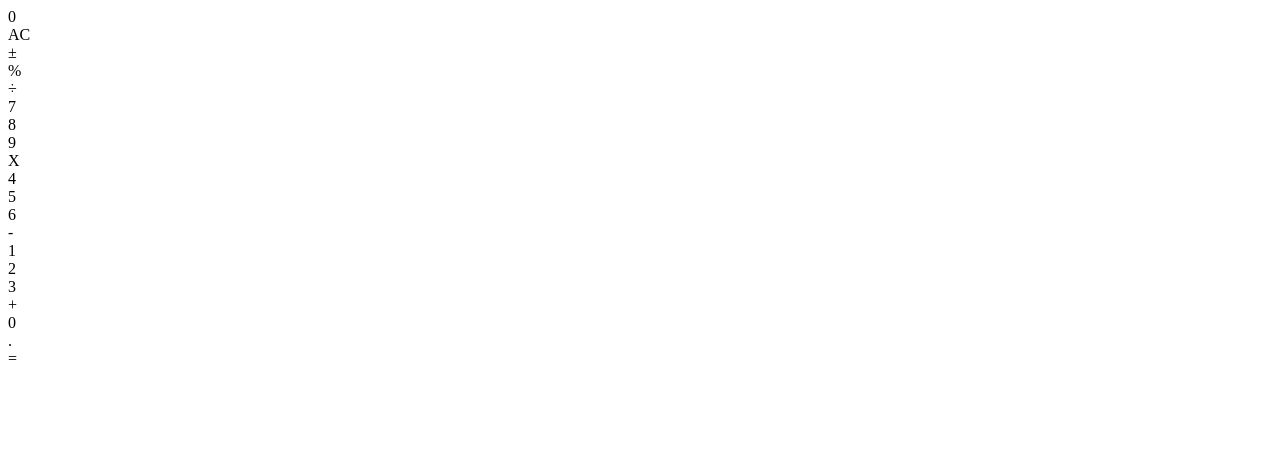
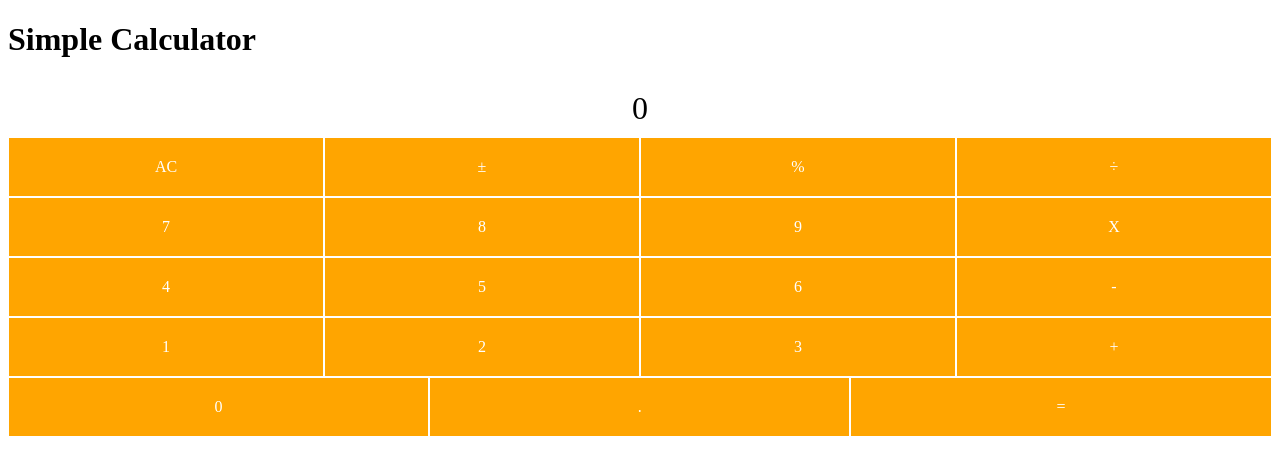
Before and after one commit to justinjkim/week-four-project, a plain HTML site: page index.html in a window 1280 px wide. Drawn offline with Linux system fonts and the light colour scheme.

Commit message:
click on a button, see its value pop up

```diff
--- a/index.html
+++ b/index.html
@@ -8,44 +8,47 @@
 <body>
 	<div class="container">
 		<header>
-			<div class="button">0</div>
+			<h1>Simple Calculator</h1>
+			<div id="output">0</div>
 		</header>
 
 		<main>
-			<div>
+			<div class="row">
 				<div class="button">AC</div>
 				<div class="button">&plusmn;</div>
 				<div class="button">%</div>
 				<div class="button">&divide;</div>
 			</div>
 
-			<div>
+			<div class="row">
 				<div class="button">7</div>
 				<div class="button">8</div>
 				<div class="button">9</div>
 				<div class="button">X</div>
 			</div>
 
-			<div>
+			<div class="row">
 				<div class="button">4</div>
 				<div class="button">5</div>
 				<div class="button">6</div>
 				<div class="button">-</div>
 			</div>
 
-			<div>
+			<div class="row">
 				<div class="button">1</div>
 				<div class="button">2</div>
 				<div class="button">3</div>
 				<div class="button">+</div>
 			</div>
 
-			<div>
+			<div class="row">
 				<div class="button">0</div>
 				<div class="button">.</div>
 				<div class="button">=</div>
 			</div>
 		</main>
 	</div>
+
+	<script src="main.js"></script>
 </body>
 </html>
--- a/main.css
+++ b/main.css
@@ -0,0 +1,26 @@
+/*.container {
+	display: flex;
+	justify-content: flex-start;
+	flex-wrap: wrap;
+	width: 90%;
+}*/
+
+#output {
+	padding: 10px;
+	text-align: center;
+	font-size: 2em;
+}
+
+.row {
+	display: flex;
+	flex-wrap: nowrap;
+}
+
+.button {
+	background-color: orange;
+	color: white;
+	padding: 20px;
+	text-align: center;
+	border: 1px white solid;
+	flex-basis: 30%;
+}
--- a/main.js
+++ b/main.js
@@ -0,0 +1,16 @@
+let operation = 0;
+
+let output = document.getElementById("output");
+output.innerHTML = operation;
+
+let buttons = document.querySelectorAll(".button");
+
+
+for (i in buttons) {
+	buttons[i].onclick = function(e) {
+		let input = e.target.innerText;
+		output.innerHTML = input;
+	}
+
+	console.log(buttons[i].innerHTML);
+}
```
